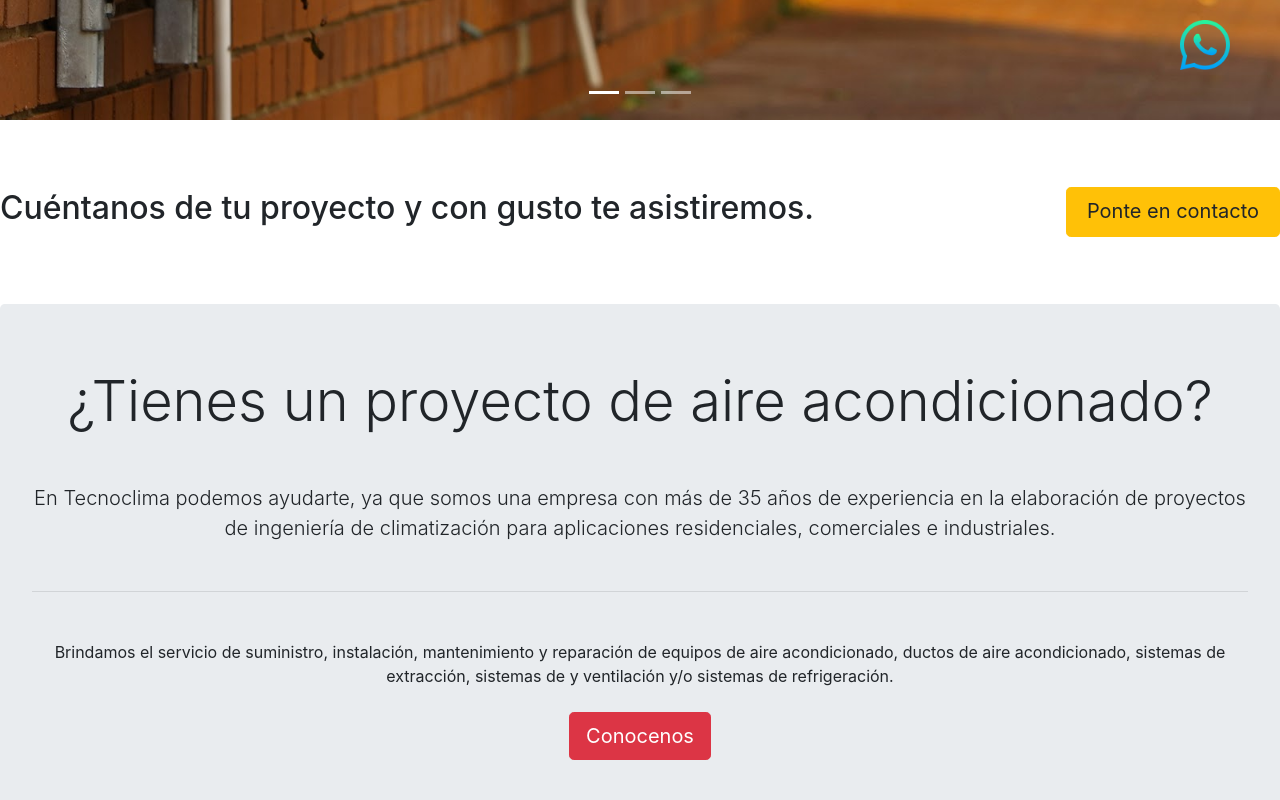
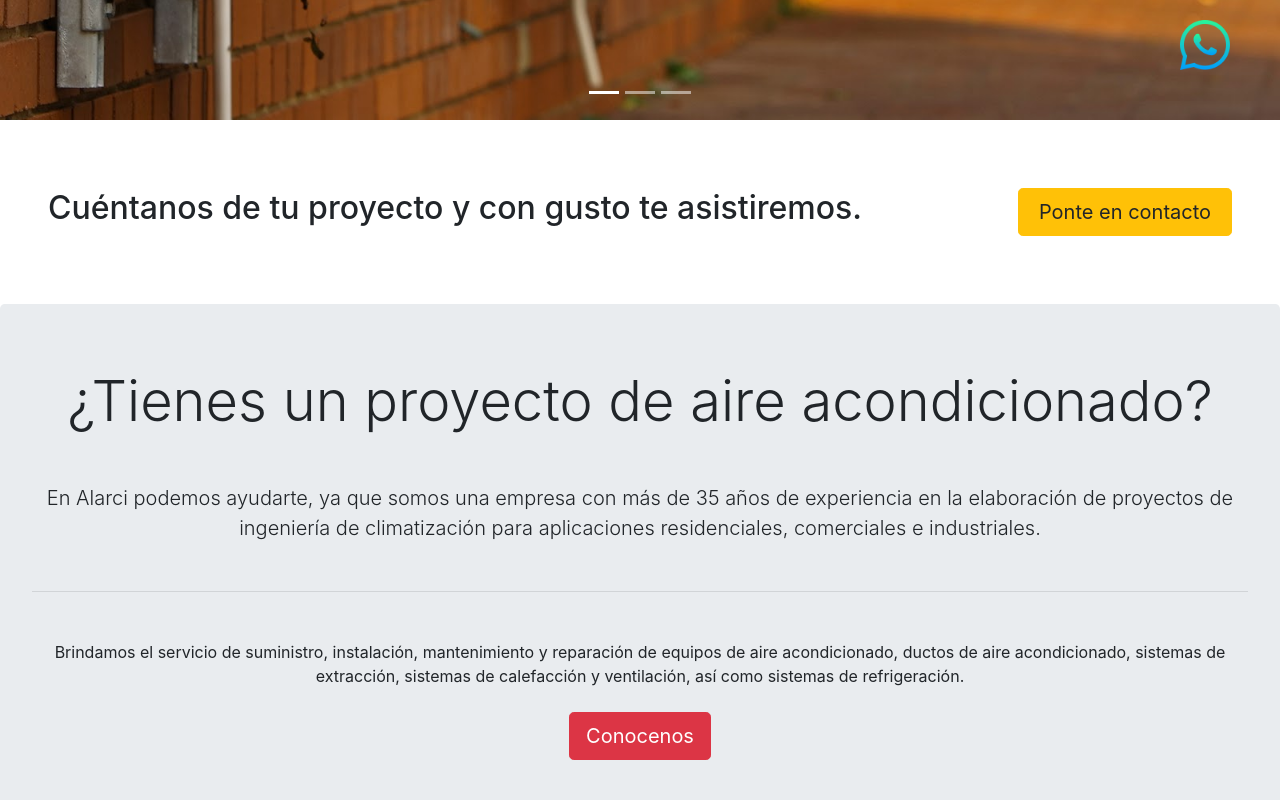
Before and after one commit to NewIncome/alarci, a React (Create React App) app: page / in a window 1280 px wide. Shown: the part 680-1480 px from the top of the page. Built offline with nearby package versions, Linux system fonts and the light colour scheme.

Commit message:
Fix Contactanos section bttn, and info on Nosotros section

```diff
--- a/src/pages/Home.js
+++ b/src/pages/Home.js
@@ -65,7 +65,7 @@ const Home = () =>
       </div>
     </section>
     {/* ----- Section 2 - Contactanos ----- */}
-    <section id="Section2" className="container">
+    <section id="Section2" className="container px-3 px-md-5">
       <div className="d-md-flex text-md-left text-center justify-content-md-between">
         <h2 className="h2-contact-btn">Cuéntanos de tu proyecto y con gusto te asistiremos.</h2>
         <a href="#" className="btn btn-warning btn-lg align-self-center" role="button" aria-pressed="true">Ponte en contacto</a>
@@ -73,28 +73,11 @@ const Home = () =>
     </section>
     {/* ----- Section 3 - Nosotros ----- */}
     <section id="Section3" className="container px-0 pt-0 rounded">
-      {/*<div className="card flex-row-reverse w-100 border-0">
-        <div className="card-body card-left rounded text-white text-left ml-3 p-5">
-          <h5 className="card-title"><b className="h-line">Hacemos de tus espacios un lugar más cómodo</b></h5>
-          <div className="c-l-p card-text pt-3">
-            <p className="ct-p">¿Tienes un proyecto de aire acondicionado?</p>
-            <p className="ct-p">En Tecnoclima podemos ayudarte, ya que somos una empresa con más de 35 años de experiencia en la elaboración de proyectos de ingeniería de climatización para aplicaciones residenciales, comerciales e industriales.</p>
-            <p className="ct-p">Brindamos el servicio de suministro, instalación, mantenimiento y reparación de equipos de aire acondicionado, ductos de aire acondicionado, sistemas de extracción, sistemas de y ventilación y/o sistemas de refrigeración.</p>
-          </div>
-        </div>
-        <div className="card-img-top card-right">
-          <div className="c-r-text card-body rounded">
-            <h5 className="card-title">Aire Acondicionado con Alarci</h5>
-            <p className="card-text">Conoce las soluciones en aire acondicionado y climatización que tenemos para tu empresa, industria, hogar u oficina.</p>
-          </div>
-          <img className="c-r-img card-img-top rounded" src={team} alt="Card image cap"/>
-        </div>
-      </div>*/}
       <div class="jumbotron">
         <h1 class="display-4 mb-5">¿Tienes un proyecto de aire acondicionado?</h1>
-        <p class="lead">En Tecnoclima podemos ayudarte, ya que somos una empresa con más de 35 años de experiencia en la elaboración de proyectos de ingeniería de climatización para aplicaciones residenciales, comerciales e industriales.</p>
+        <p class="lead">En Alarci podemos ayudarte, ya que somos una empresa con más de 35 años de experiencia en la elaboración de proyectos de ingeniería de climatización para aplicaciones residenciales, comerciales e industriales.</p>
         <hr class="my-5" />
-        <p>Brindamos el servicio de suministro, instalación, mantenimiento y reparación de equipos de aire acondicionado, ductos de aire acondicionado, sistemas de extracción, sistemas de y ventilación y/o sistemas de refrigeración.</p>
+        <p>Brindamos el servicio de suministro, instalación, mantenimiento y reparación de equipos de aire acondicionado, ductos de aire acondicionado, sistemas de extracción, sistemas de calefacción y ventilación, así como sistemas de refrigeración.</p>
         <p class="lead my-4">
           <a class="btn btn-danger btn-lg" href="#" role="button">Conocenos</a>
         </p>
@@ -163,7 +146,7 @@ const Home = () =>
                 <img src={ico01} alt="" className="s-ico" />
               </a>
             </div>
-            <div className="co-op">Detalle addicional</div>
+            {/*<div className="co-op">Detalle addicional</div>*/}
           </div>
         </div>
 
@@ -177,7 +160,7 @@ const Home = () =>
                 <img src={ico01} alt="" className="s-ico" />
               </a>
             </div>
-            <div className="co-op">Detalle addicional</div>
+            {/*<div className="co-op">Detalle addicional</div>*/}
           </div>
           <div className="prj-left">
             <span className="blur"></span>
@@ -199,7 +182,7 @@ const Home = () =>
                 <img src={ico01} alt="" className="s-ico" />
               </a>
             </div>
-            <div className="co-op">Detalle addicional</div>
+            {/*<div className="co-op">Detalle addicional</div>*/}
           </div>
         </div>
 
@@ -215,7 +198,7 @@ const Home = () =>
                 <img src={ico01} alt="" className="s-ico" />
               </a>
             </div>
-            <div className="co-op">Detalle addicional</div>
+            {/*<div className="co-op">Detalle addicional</div>*/}
           </div>
           <div className="prj-left">
             <span className="blur"></span>
@@ -237,7 +220,7 @@ const Home = () =>
                 <img src={ico01} alt="" className="s-ico" />
               </a>
             </div>
-            <div className="co-op">Detalle addicional</div>
+            {/*<div className="co-op">Detalle addicional</div>*/}
           </div>
         </div>
 
--- a/src/styles.scss
+++ b/src/styles.scss
@@ -45,7 +45,7 @@ $white-ish: #c4c4c4;
   }
 
   a {
-    height: 50px;
+    //height: 50px;
     width: 214px;
   }
 }
```
